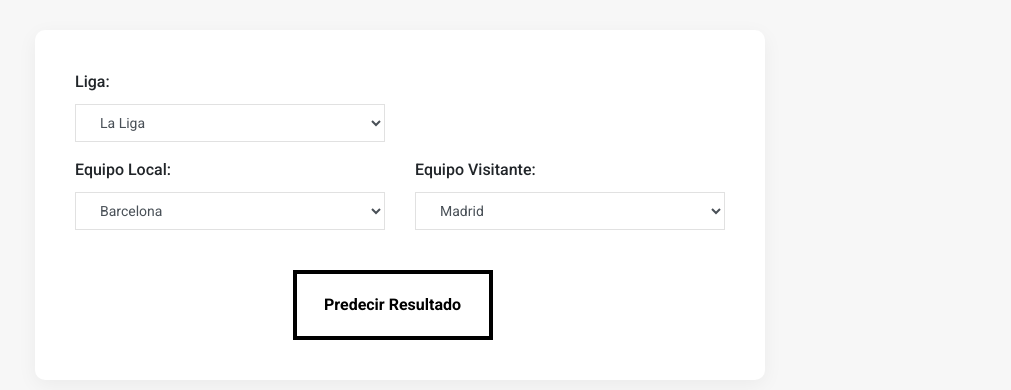
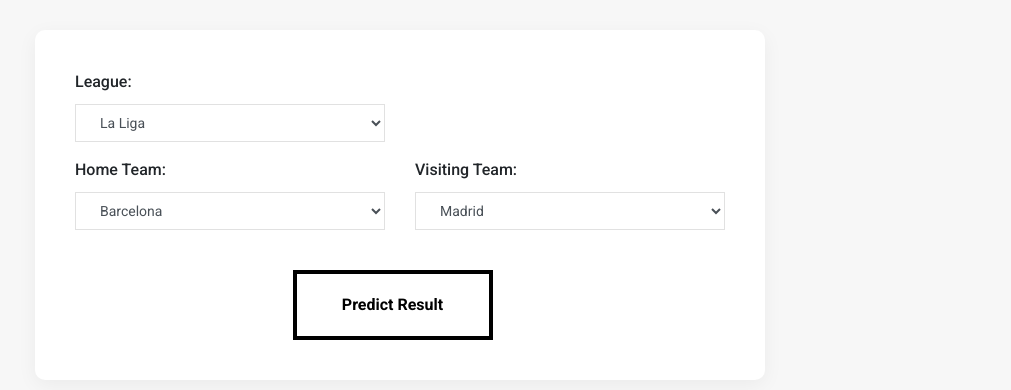
Before and after one commit to danrodgue/GOLVISION_PAGE, a plain HTML site: page prediction.html in a window 1280 px wide. Shown: the part 692-1082 px from the top of the page, without its empty margins (240-1251 px from the left). Drawn offline with nearby package versions, Linux system fonts and the light colour scheme; some packages are replaced by stand-ins of ours; a script that the page names is missing.

Commit message:
arreglo ultima hora

```diff
--- a/prediction.html
+++ b/prediction.html
@@ -85,7 +85,7 @@
 							<div class="row">
 								<div class="col-md-6">
 									<div class="form-group">
-										<label for="league">Liga:</label>
+										<label for="league">League:</label>
 										<select id="league" class="form-control">
 											<option value="Spain Primera División 2024/25">La Liga</option>
 											<option value="Premier League 2024/25">Premier League</option>
@@ -97,19 +97,19 @@
 							<div class="row">
 								<div class="col-md-6">
 									<div class="form-group">
-										<label for="team1">Equipo Local:</label>
+										<label for="team1">Home Team:</label>
 										<select id="team1" class="form-control"></select>
 									</div>
 								</div>
 								<div class="col-md-6">
 									<div class="form-group">
-										<label for="team2">Equipo Visitante:</label>
+										<label for="team2">Visiting Team:</label>
 										<select id="team2" class="form-control"></select>
 									</div>
 								</div>
 							</div>
 							<div class="text-center mt-4">
-								<button type="submit" class="site-btn">Predecir Resultado</button>
+								<button type="submit" class="site-btn">Predict Result</button>
 							</div>
 						</form>
 					</div>
```
